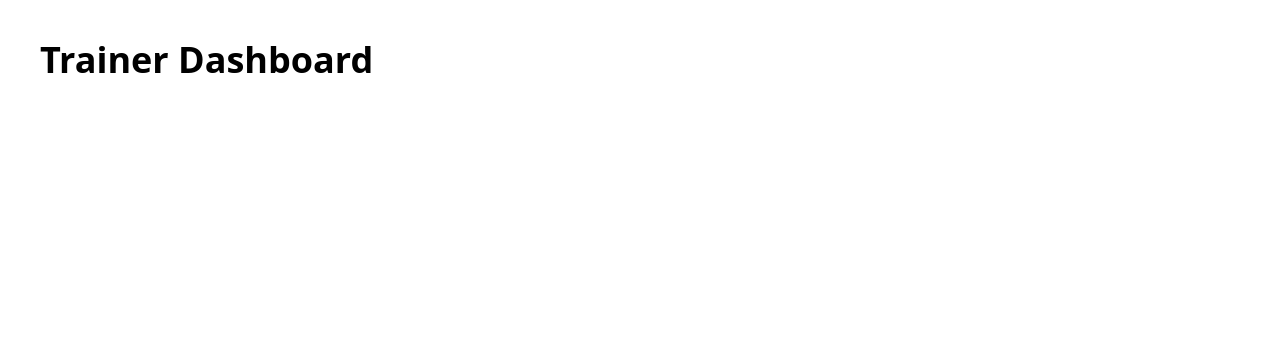
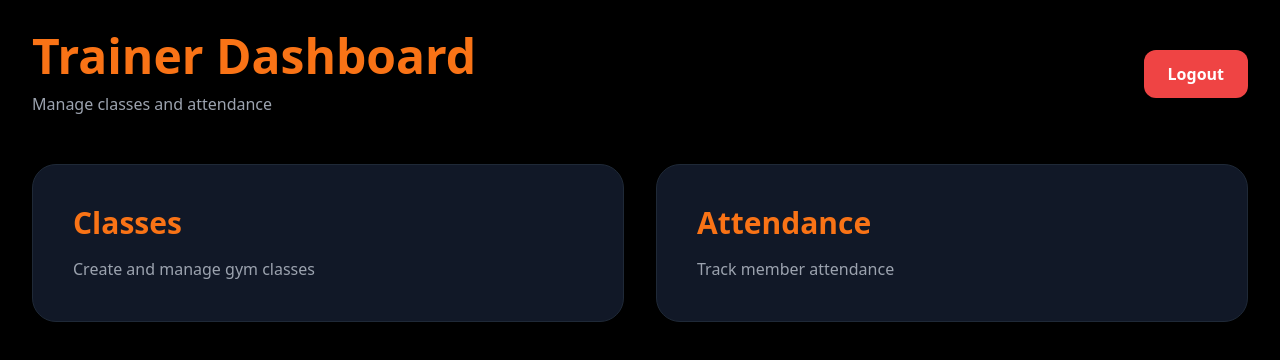
Before and after one commit to elllp24/mypersonal-trainer, a React (Create React App) app: page /trainer-dashboard in a window 1280 px wide. Shown: the top 360 px of the page. Built offline with nearby package versions, Linux system fonts and the light colour scheme.

Commit message:
Added trainer and member dashboards

```diff
--- a/src/pages/MemberDashboard.jsx
+++ b/src/pages/MemberDashboard.jsx
@@ -0,0 +1,97 @@
+import { Link, useNavigate } from "react-router-dom";
+
+export default function MemberDashboard() {
+
+  const navigate = useNavigate();
+
+  const logout = () => {
+
+    localStorage.removeItem("role");
+
+    navigate("/login");
+
+  };
+
+  return (
+
+    <div className="min-h-screen bg-black text-white p-8">
+
+      {/* HEADER */}
+
+      <div className="flex justify-between items-center mb-12">
+
+        <div>
+
+          <h1 className="text-5xl font-bold text-orange-500">
+            Member Dashboard
+          </h1>
+
+          <p className="text-gray-400 mt-3">
+            Welcome to Fitness Management System
+          </p>
+
+        </div>
+
+        <button
+          onClick={logout}
+          className="bg-red-500 hover:bg-red-600 px-6 py-3 rounded-xl font-bold"
+        >
+          Logout
+        </button>
+
+      </div>
+
+
+      {/* MEMBER INFO */}
+
+      <div className="grid grid-cols-1 md:grid-cols-3 gap-8">
+
+        {/* MY CLASSES */}
+
+        <div className="bg-gray-900 border border-gray-800 rounded-3xl p-10">
+
+          <h2 className="text-3xl font-bold text-orange-500 mb-4">
+            My Classes
+          </h2>
+
+          <p className="text-gray-400">
+            View enrolled classes
+          </p>
+
+        </div>
+
+
+        {/* ATTENDANCE */}
+
+        <div className="bg-gray-900 border border-gray-800 rounded-3xl p-10">
+
+          <h2 className="text-3xl font-bold text-orange-500 mb-4">
+            Attendance
+          </h2>
+
+          <p className="text-gray-400">
+            Check attendance records
+          </p>
+
+        </div>
+
+
+        {/* MEMBERSHIP */}
+
+        <div className="bg-gray-900 border border-gray-800 rounded-3xl p-10">
+
+          <h2 className="text-3xl font-bold text-orange-500 mb-4">
+            Membership
+          </h2>
+
+          <p className="text-gray-400">
+            View membership details
+          </p>
+
+        </div>
+
+      </div>
+
+    </div>
+  );
+}
--- a/src/pages/TrainerDashboard.jsx
+++ b/src/pages/TrainerDashboard.jsx
@@ -1,10 +1,87 @@
+import { Link, useNavigate } from "react-router-dom";
+
 export default function TrainerDashboard() {
+
+  const navigate = useNavigate();
+
+  const logout = () => {
+
+    localStorage.removeItem("role");
+
+    navigate("/login");
+
+  };
 
   return (
 
-    <div className="p-10 text-4xl font-bold">
+    <div className="min-h-screen bg-black text-white p-8">
 
-      Trainer Dashboard
+      {/* HEADER */}
+
+      <div className="flex justify-between items-center mb-12">
+
+        <div>
+
+          <h1 className="text-5xl font-bold text-orange-500">
+            Trainer Dashboard
+          </h1>
+
+          <p className="text-gray-400 mt-3">
+            Manage classes and attendance
+          </p>
+
+        </div>
+
+        <button
+          onClick={logout}
+          className="bg-red-500 hover:bg-red-600 px-6 py-3 rounded-xl font-bold"
+        >
+          Logout
+        </button>
+
+      </div>
+
+
+      {/* CARDS */}
+
+      <div className="grid grid-cols-1 md:grid-cols-2 gap-8">
+
+        {/* CLASSES */}
+
+        <Link
+          to="/classes"
+          className="bg-gray-900 border border-gray-800 rounded-3xl p-10 hover:border-orange-500 transition"
+        >
+
+          <h2 className="text-3xl font-bold text-orange-500 mb-4">
+            Classes
+          </h2>
+
+          <p className="text-gray-400">
+            Create and manage gym classes
+          </p>
+
+        </Link>
+
+
+        {/* ATTENDANCE */}
+
+        <Link
+          to="/attendance"
+          className="bg-gray-900 border border-gray-800 rounded-3xl p-10 hover:border-orange-500 transition"
+        >
+
+          <h2 className="text-3xl font-bold text-orange-500 mb-4">
+            Attendance
+          </h2>
+
+          <p className="text-gray-400">
+            Track member attendance
+          </p>
+
+        </Link>
+
+      </div>
 
     </div>
   );
```
